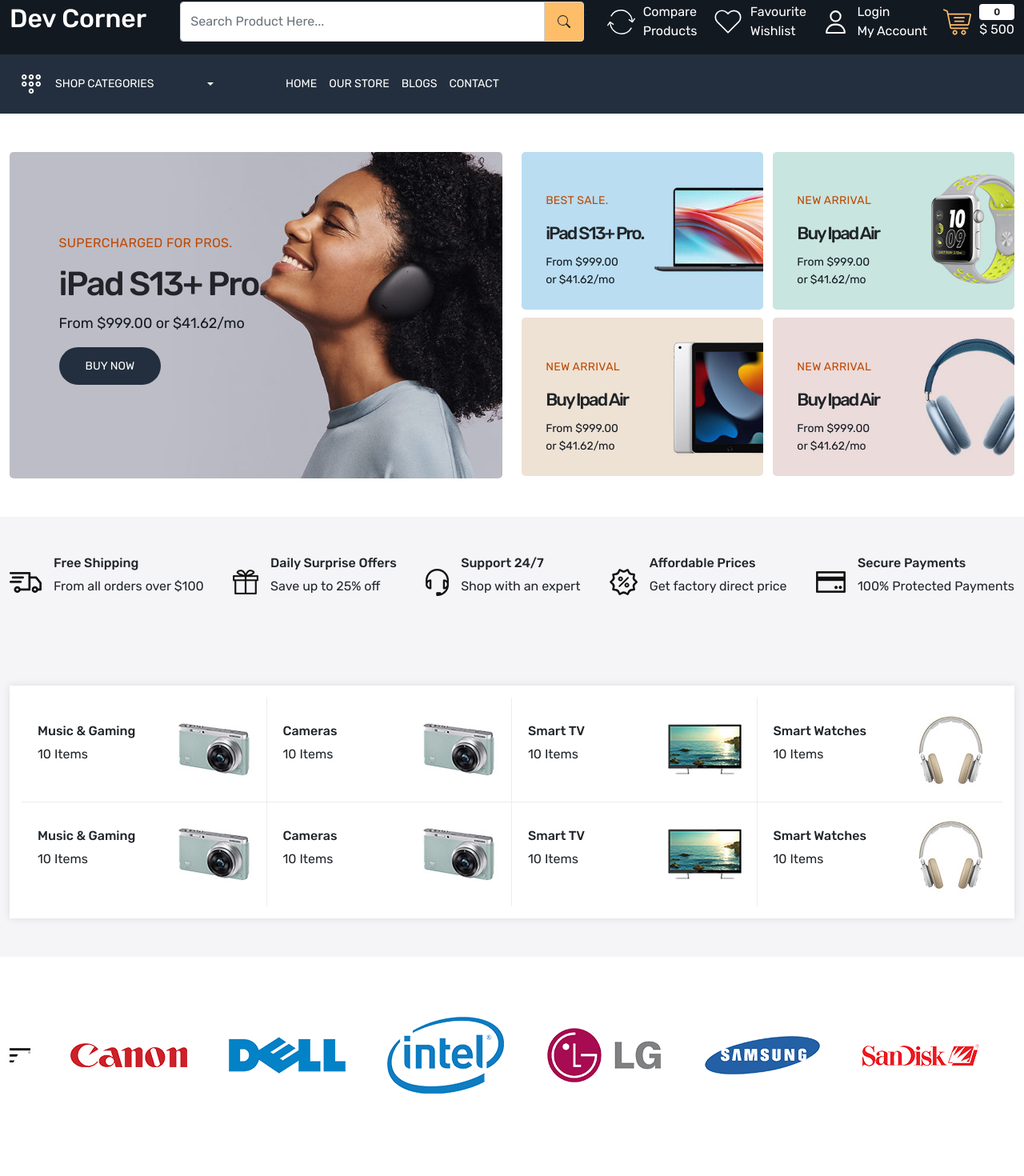
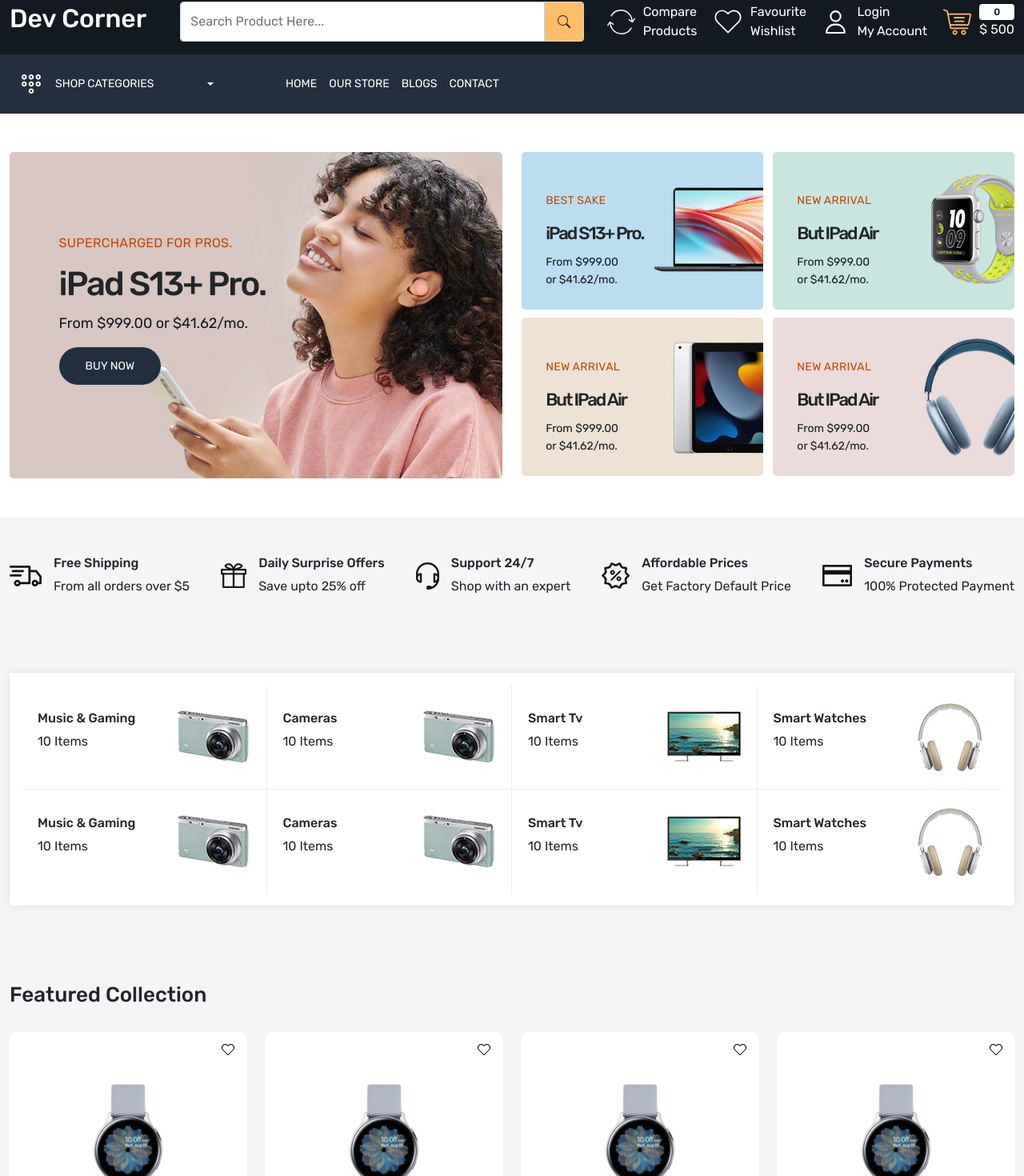
Before and after one commit to CynthiaKamau/ecommerce-react-frontend, a React (Create React App) app: page / in a window 1280 px wide. Shown: the part 70-1540 px from the top of the page at 80% size. Built offline with nearby package versions, Linux system fonts and the light colour scheme.

Commit message:
Added dummy data and refactored code

```diff
--- a/src/App.js
+++ b/src/App.js
@@ -1,7 +1,7 @@
 import "./App.css";
 import { BrowserRouter, Routes, Route } from "react-router-dom";
 import { Layout } from "./components/Layout";
-import { Home } from "./pages/Home";
+import Home from "./pages/Home";
 import { About } from "./pages/About";
 import Contact from "./pages/Contact";
 import OurStore from "./pages/OurStore";
--- a/src/pages/Home.js
+++ b/src/pages/Home.js
@@ -4,27 +4,26 @@
 import BlogCard from "../components/BlogCard";
 import ProductCard from "../components/ProductCard";
 import SpecialProduct from "../components/SpecialProduct";
+import Container from "../components/Container";
+import { services } from "../utils/Data";
 
-export const Home = () => {
+const Home = () => {
   return (
     <>
-      <section className="home-wrapper-1 py-5">
-        <div className="container-xxl">
+      <Container class1="home-wrapper-1 py-5">
         <div className="row">
           <div className="col-6">
-              <div className="main-banner position-relative">
+            <div className="main-banner position-relative ">
               <img
-                  src="images/main-banner.jpg"
+                src="images/main-banner-1.jpg"
+                className="img-fluid rounded-3"
                 alt="main banner"
-                  className="img-fluid rounded-3"
               />
               <div className="main-banner-content position-absolute">
                 <h4>SUPERCHARGED FOR PROS.</h4>
                 <h5>iPad S13+ Pro.</h5>
-                  <p>From $999.00 or $41.62/mo</p>
-                  <Link to="" className="button">
-                    BUY NOW
-                  </Link>
+                <p>From $999.00 or $41.62/mo.</p>
+                <Link  to="/" className="button">BUY NOW</Link>
               </div>
             </div>
           </div>
@@ -33,166 +32,136 @@
               <div className="small-banner position-relative">
                 <img
                   src="images/catbanner-01.jpg"
-                    alt="small banner"
                   className="img-fluid rounded-3"
+                  alt="main banner"
                 />
                 <div className="small-banner-content position-absolute">
-                    <h4>Best sale.</h4>
+                  <h4>Best Sake</h4>
                   <h5>iPad S13+ Pro.</h5>
                   <p>
-                      From $999.00 <br /> or $41.62/mo
+                    From $999.00 <br /> or $41.62/mo.
                   </p>
                 </div>
               </div>
               <div className="small-banner position-relative">
                 <img
                   src="images/catbanner-02.jpg"
-                    alt="small banner"
                   className="img-fluid rounded-3"
+                  alt="main banner"
                 />
                 <div className="small-banner-content position-absolute">
                   <h4>NEW ARRIVAL</h4>
-                    <h5>Buy Ipad Air</h5>
+                  <h5>But IPad Air</h5>
                   <p>
-                      From $999.00 <br /> or $41.62/mo
+                    From $999.00 <br /> or $41.62/mo.
                   </p>
                 </div>
               </div>
-                <div className="small-banner position-relative">
+              <div className="small-banner position-relative ">
                 <img
                   src="images/catbanner-03.jpg"
-                    alt="small banner"
                   className="img-fluid rounded-3"
+                  alt="main banner"
                 />
                 <div className="small-banner-content position-absolute">
                   <h4>NEW ARRIVAL</h4>
-                    <h5>Buy Ipad Air</h5>
+                  <h5>But IPad Air</h5>
                   <p>
-                      From $999.00 <br /> or $41.62/mo
+                    From $999.00 <br /> or $41.62/mo.
                   </p>
                 </div>
               </div>
-                <div className="small-banner position-relative">
+              <div className="small-banner position-relative ">
                 <img
                   src="images/catbanner-04.jpg"
-                    alt="small banner"
                   className="img-fluid rounded-3"
+                  alt="main banner"
                 />
                 <div className="small-banner-content position-absolute">
                   <h4>NEW ARRIVAL</h4>
-                    <h5>Buy Ipad Air</h5>
+                  <h5>But IPad Air</h5>
                   <p>
-                      From $999.00 <br /> or $41.62/mo
+                    From $999.00 <br /> or $41.62/mo.
                   </p>
                 </div>
               </div>
             </div>
           </div>
         </div>
-        </div>
-      </section>
-
-      <section className="home-wrapper-2 py-5">
-        <div class="container-xxl">
-          <div class="row">
-            <div class="col-12">
-              <div className="services d-flex align-items-center justify-content-between">
-                <div className="d-flex align-items-center justify-content-between gap-15">
-                  <img src="images/service.png" alt="services" />
+      </Container>
+      <Container class1="home-wrapper-2 py-5">
+        <div className="row">
+          <div className="col-12">
+            <div className="servies d-flex align-items-center justify-content-between">
+              {services?.map((i, j) => {
+                return (
+                  <div className="d-flex align-items-center gap-15" key={j}>
+                    <img src={i.image} alt="services" />
                     <div>
-                    <h6>Free Shipping</h6>
-                    <p>From all orders over $100</p>
+                      <h6>{i.title}</h6>
+                      <p className="mb-0">{i.tagline}</p>
                     </div>
                   </div>
-                <div className="d-flex align-items-center justify-content-between gap-15">
-                  <img src="images/service-02.png" alt="services" />
-                  <div>
-                    <h6>Daily Surprise Offers</h6>
-                    <p>Save up to 25% off</p>
-                  </div>
-                </div>
-                <div className="d-flex align-items-center justify-content-between gap-15">
-                  <img src="images/service-03.png" alt="services" />
-                  <div>
-                    <h6>Support 24/7</h6>
-                    <p>Shop with an expert</p>
-                  </div>
-                </div>
-                <div className="d-flex align-items-center justify-content-between gap-15">
-                  <img src="images/service-04.png" alt="services" />
-                  <div>
-                    <h6>Affordable Prices</h6>
-                    <p>Get factory direct price</p>
-                  </div>
-                </div>
-                <div className="d-flex align-items-center justify-content-between gap-15">
-                  <img src="images/service-05.png" alt="services" />
-                  <div>
-                    <h6>Secure Payments</h6>
-                    <p>100% Protected Payments</p>
+                );
+              })}
             </div>
           </div>
         </div>
-            </div>
-          </div>
-        </div>
-      </section>
-
-      <section className="home-wrapper-2 py-5">
-        <div class="container-xxl">
-          <div class="row">
-            <div class="col-12">
+      </Container>
+      <Container class1="home-wrapper-2 py-5">
+        <div className="row">
+          <div className="col-12">
             <div className="categories d-flex justify-content-between flex-wrap align-items-center">
-                <div className="d-flex gap-30 align-items-center">
+              <div className="d-flex gap align-items-center">
                 <div>
                   <h6>Music & Gaming</h6>
                   <p>10 Items</p>
                 </div>
                 <img src="images/camera.jpg" alt="camera" />
               </div>
-                <div className="d-flex gap-30 align-items-center">
+              <div className="d-flex gap align-items-center">
                 <div>
                   <h6>Cameras</h6>
                   <p>10 Items</p>
                 </div>
                 <img src="images/camera.jpg" alt="camera" />
               </div>
-                <div className="d-flex gap-30 align-items-center">
+              <div className="d-flex gap align-items-center">
                 <div>
-                    <h6>Smart TV</h6>
+                  <h6>Smart Tv</h6>
                   <p>10 Items</p>
                 </div>
                 <img src="images/tv.jpg" alt="camera" />
               </div>
-                <div className="d-flex gap-30 align-items-center">
+              <div className="d-flex gap align-items-center">
                 <div>
                   <h6>Smart Watches</h6>
                   <p>10 Items</p>
                 </div>
                 <img src="images/headphone.jpg" alt="camera" />
               </div>
-                <div className="d-flex gap-30 align-items-center">
+              <div className="d-flex gap align-items-center">
                 <div>
                   <h6>Music & Gaming</h6>
                   <p>10 Items</p>
                 </div>
                 <img src="images/camera.jpg" alt="camera" />
               </div>
-                <div className="d-flex gap-30 align-items-center">
+              <div className="d-flex gap align-items-center">
                 <div>
                   <h6>Cameras</h6>
                   <p>10 Items</p>
                 </div>
                 <img src="images/camera.jpg" alt="camera" />
               </div>
-                <div className="d-flex gap-30 align-items-center">
+              <div className="d-flex gap align-items-center">
                 <div>
-                    <h6>Smart TV</h6>
+                  <h6>Smart Tv</h6>
                   <p>10 Items</p>
                 </div>
                 <img src="images/tv.jpg" alt="camera" />
               </div>
-                <div className="d-flex gap-30 align-items-center">
+              <div className="d-flex gap align-items-center">
                 <div>
                   <h6>Smart Watches</h6>
                   <p>10 Items</p>
@@ -202,81 +171,9 @@
             </div>
           </div>
         </div>
-        </div>
-      </section>
-
-      <section className="marque-wrapper py-5">
-        <div class="container-xxl">
-          <div class="row justify-content-center align-items-center g-2">
-            <div class="col-12">
-              <div className="marquee-inner-wrapper">
-                <Marquee className="d-flex">
-                  <div>
-                    <img
-                      className="mx-4 w-40"
-                      src="images/brand-01.png"
-                      alt="brand"
-                    />
-                  </div>
-                  <div>
-                    <img
-                      className="mx-4 w-40"
-                      src="images/brand-02.png"
-                      alt="brand"
-                    />
-                  </div>
-                  <div>
-                    <img
-                      className="mx-4 w-40"
-                      src="images/brand-03.png"
-                      alt="brand"
-                    />
-                  </div>
-                  <div>
-                    <img
-                      className="mx-4 w-40"
-                      src="images/brand-04.png"
-                      alt="brand"
-                    />
-                  </div>
-                  <div>
-                    <img
-                      className="mx-4 w-40"
-                      src="images/brand-05.png"
-                      alt="brand"
-                    />
-                  </div>
-                  <div>
-                    <img
-                      className="mx-4 w-40"
-                      src="images/brand-06.png"
-                      alt="brand"
-                    />
-                  </div>
-                  <div>
-                    <img
-                      className="mx-4 w-40"
-                      src="images/brand-07.png"
-                      alt="brand"
-                    />
-                  </div>
-                  <div>
-                    <img
-                      className="mx-4 w-40"
-                      src="images/brand-08.png"
-                      alt="brand"
-                    />
-                  </div>
-                </Marquee>
-              </div>
-            </div>
-          </div>
-        </div>
-      </section>
-
-      <section className="featured-wrapper py-5 home-wrappper-2">
-        <div class="container-xxl">
-          <div class="row">
+      </Container>
+      <Container class1="featured-wrapper py-5 home-wrapper-2">
+        <div className="row">
           <div className="col-12">
             <h3 className="section-heading">Featured Collection</h3>
           </div>
@@ -284,15 +181,11 @@
           <ProductCard />
           <ProductCard />
           <ProductCard />
-            <ProductCard />
-            <ProductCard />
         </div>
-        </div>
-      </section>
+      </Container>
 
-      <section className="popular-wrapper py-5 home-wrappper-2">
-        <div class="container-xxl">
-          <div class="row">
+      <Container class1="famous-wrapper py-5 home-wrapper-2">
+        <div className="row">
           <div className="col-3">
             <div className="famous-card position-relative">
               <img
@@ -302,8 +195,8 @@
               />
               <div className="famous-content position-absolute">
                 <h5>Big Screen</h5>
-                  <h6>Smart Watch Series</h6>
-                  <p>From $399 or $16.62/mo. for 24 mo.*</p>
+                <h6>Smart Watch Series 7</h6>
+                <p>From $399or $16.62/mo. for 24 mo.*</p>
               </div>
             </div>
           </div>
@@ -315,9 +208,9 @@
                 alt="famous"
               />
               <div className="famous-content position-absolute">
-                  <h5 className="text-dark">Studio Dispay</h5>
-                  <h6 className="text-dark">600 nits of brightness</h6>
-                  <p className="text-dark">Retina display27-inch 5K </p>
+                <h5 className="text-dark">Studio Display</h5>
+                <h6 className="text-dark">600 nits of brightness.</h6>
+                <p className="text-dark">27-inch 5K Retina display</p>
               </div>
             </div>
           </div>
@@ -329,10 +222,10 @@
                 alt="famous"
               />
               <div className="famous-content position-absolute">
-                  <h5 className="text-dark">Smartphones</h5>
+                <h5 className="text-dark">smartphones</h5>
                 <h6 className="text-dark">Smartphone 13 Pro.</h6>
                 <p className="text-dark">
-                    Now in Green.From $999.00 or $41.62/mo. for 24 mo. Footnote*
+                  Now in Green. From $999.00 or $41.62/mo. for 24 mo. Footnote*
                 </p>
               </div>
             </div>
@@ -340,12 +233,12 @@
           <div className="col-3">
             <div className="famous-card position-relative">
               <img
-                  src="images/famous-4.webp"
+                src="images/famous-3.webp"
                 className="img-fluid"
                 alt="famous"
               />
               <div className="famous-content position-absolute">
-                  <h5 className="text-dark">Home Speakers</h5>
+                <h5 className="text-dark">home speakers</h5>
                 <h6 className="text-dark">Room-filling sound.</h6>
                 <p className="text-dark">
                   From $699 or $116.58/mo. for 12 mo.*
@@ -354,14 +247,13 @@
             </div>
           </div>
         </div>
-        </div>
-      </section>
+      </Container>
 
-      <section className="special-wrapper py-5 home-wrapper-2">
-        <div className="container-xxl">
+      <Container class1="special-wrapper py-5 home-wrapper-2">
         <div className="row">
           <div className="col-12">
             <h3 className="section-heading">Special Products</h3>
+          </div>
         </div>
         <div className="row">
           <SpecialProduct />
@@ -369,23 +261,78 @@
           <SpecialProduct />
           <SpecialProduct />
         </div>
+      </Container>
+      <Container class1="popular-wrapper py-5 home-wrapper-2">
+        <div className="row">
+          <div className="col-12">
+            <h3 className="section-heading">Our Popular Products</h3>
           </div>
         </div>
-      </section>
+        <div className="row">
+          <ProductCard />
+          <ProductCard />
+          <ProductCard />
+          <ProductCard />
+        </div>
+      </Container>
+      <Container class1="marque-wrapper home-wrapper-2 py-5">
+        <div className="row">
+          <div className="col-12">
+            <div className="marquee-inner-wrapper card-wrapper">
+              <Marquee className="d-flex">
+                <div className="mx-4 w-25">
+                  <img src="images/brand-01.png" alt="brand" />
+                </div>
+                <div className="mx-4 w-25">
+                  <img src="images/brand-02.png" alt="brand" />
+                </div>
+                <div className="mx-4 w-25">
+                  <img src="images/brand-03.png" alt="brand" />
+                </div>
+                <div className="mx-4 w-25">
+                  <img src="images/brand-04.png" alt="brand" />
+                </div>
+                <div className="mx-4 w-25">
+                  <img src="images/brand-05.png" alt="brand" />
+                </div>
+                <div className="mx-4 w-25">
+                  <img src="images/brand-06.png" alt="brand" />
+                </div>
+                <div className="mx-4 w-25">
+                  <img src="images/brand-07.png" alt="brand" />
+                </div>
+                <div className="mx-4 w-25">
+                  <img src="images/brand-08.png" alt="brand" />
+                </div>
+              </Marquee>
+            </div>
+          </div>
+        </div>
+      </Container>
 
-      <section className="blog-wrapper py-5 home-wrappper-2">
-        <div class="container-xxl">
-          <div class="row">
+      <Container class1="blog-wrapper py-5 home-wrapper-2">
+        <div className="row">
           <div className="col-12">
             <h3 className="section-heading">Our Latest Blogs</h3>
           </div>
+        </div>
+        <div className="row">
+          <div className="col-3">
             <BlogCard />
+          </div>
+          <div className="col-3">
             <BlogCard />
+          </div>
+          <div className="col-3">
             <BlogCard />
+          </div>
+          <div className="col-3">
             <BlogCard />
           </div>
         </div>
-      </section>
+      </Container>
     </>
   );
 };
+
+export default Home;
--- /dev/null
+++ b/src/utils/Data.js
@@ -0,0 +1,27 @@
+export const services = [
+  {
+    title: "Free Shipping",
+    tagline: "From all orders over $5",
+    image: "images/service.png",
+  },
+  {
+    title: "Daily Surprise Offers",
+    tagline: "Save upto 25% off",
+    image: "images/service-02.png",
+  },
+  {
+    title: "Support 24/7",
+    tagline: "Shop with an expert",
+    image: "images/service-03.png",
+  },
+  {
+    title: "Affordable Prices",
+    tagline: "Get Factory Default Price",
+    image: "images/service-04.png",
+  },
+  {
+    title: "Secure Payments",
+    tagline: "100% Protected Payment",
+    image: "images/service-05.png",
+  },
+];
```
Lines whose indentation alone changed are shown as unchanged.
